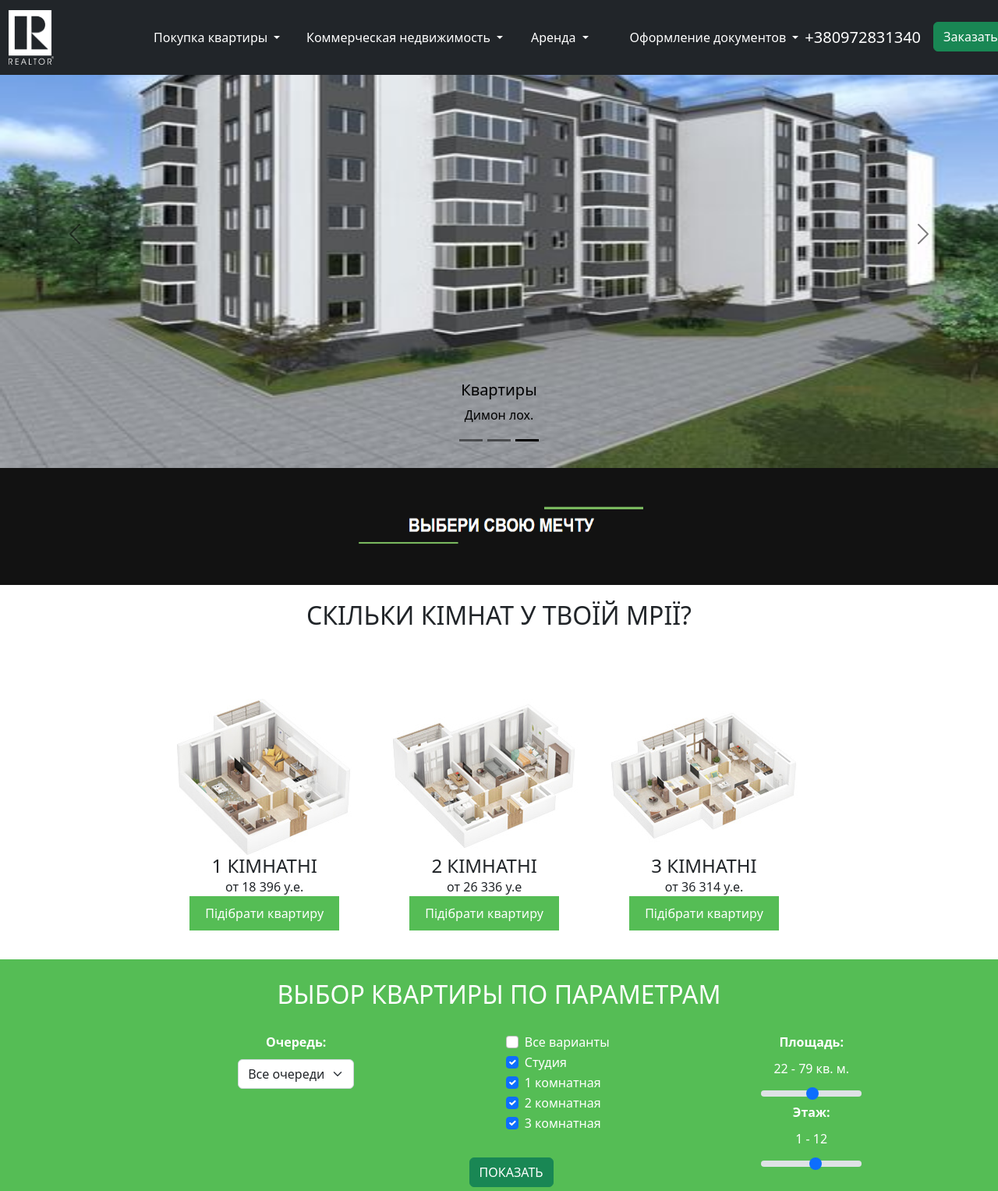
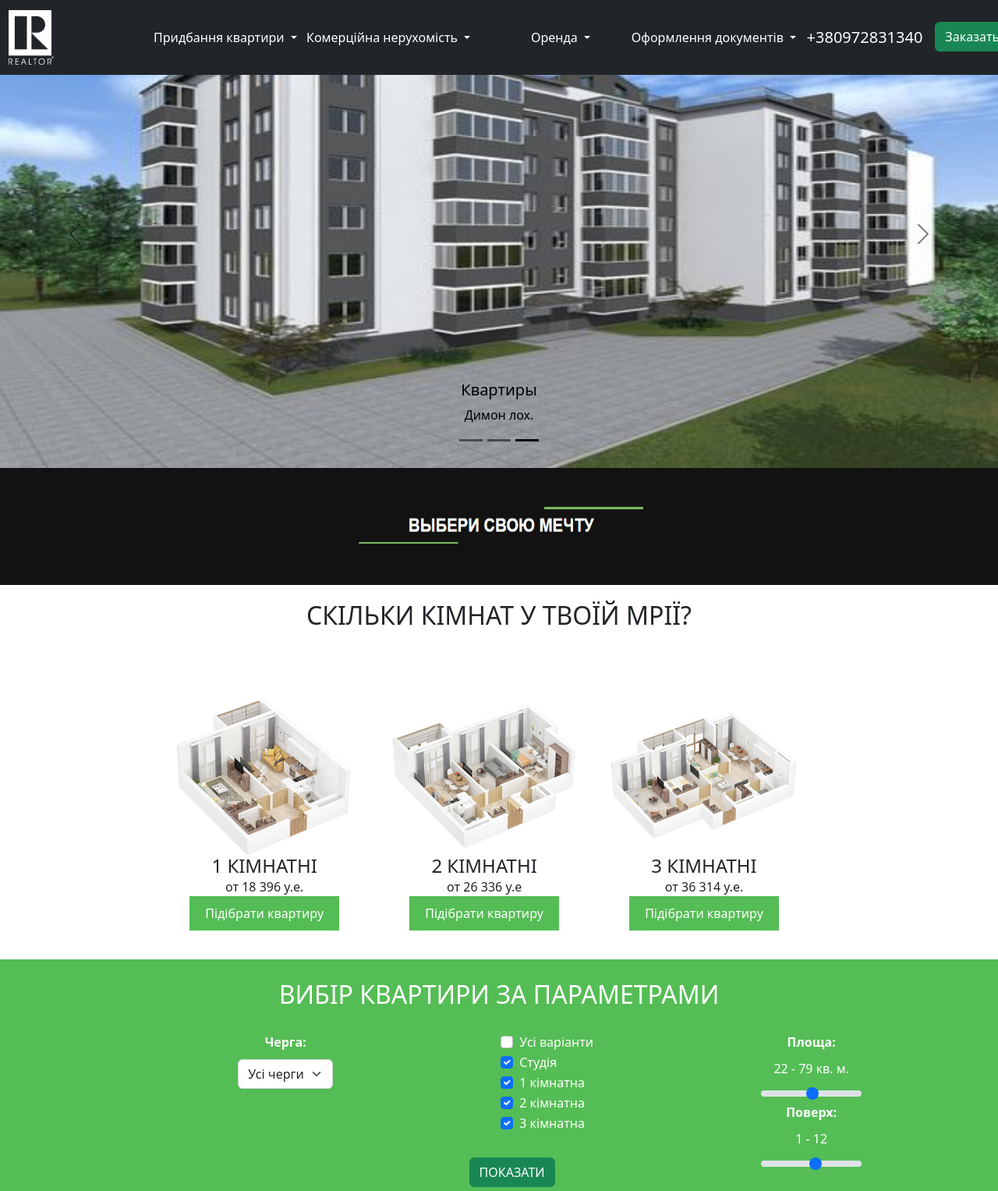
Before and after one commit to Delibero69/odessa-realtor, a Django app: page / in a window 1280 px wide. Shown: the top 1527 px of the page at 78% size. Run offline with Django 4.2, Linux system fonts and the light colour scheme.

Commit message:
vadiklentay

```diff
--- a/project/main/templates/main/base.html
+++ b/project/main/templates/main/base.html
@@ -30,52 +30,52 @@
                 <li class="nav-item dropdown" id='pokypka'>
                     <a class="nav-link dropdown-toggle text-white" href="#" role="button" data-bs-toggle="dropdown"
                        aria-expanded="false">
-                        Покупка квартиры
+                        Придбання квартири
                     </a>
                     <ul class="dropdown-menu style=">
 
-                        <li><a class="dropdown-item" href="#">Жилой район "Сады Ривьеры"</a></li>
+                        <li><a class="dropdown-item" href="#">Житловий район "Сади Рів'єри"</a></li>
                     </ul>
                 </li>
 
                 <li class="nav-item dropdown" id='kom_nedv'>
                     <a class="nav-link dropdown-toggle text-white" href="#" role="button" data-bs-toggle="dropdown"
                        aria-expanded="false">
-                        Коммерческая недвижимость
+                        Комерційна нерухомість
                     </a>
                     <ul class="dropdown-menu style=">
 
-                        <li><a class="dropdown-item" href="#">ФАСАДНЫЕ ПОМЕЩЕНИЯ</a></li>
+                        <li><a class="dropdown-item" href="#">ФАСАДНІ ПРИМІЩЕННЯ</a></li>
                         <li>
                             <hr class="dropdown-divider">
                         </li>
-                        <li><a class="dropdown-item" href="#">КЛАДОВЫЕ</a></li>
+                        <li><a class="dropdown-item" href="#">Кладові</a></li>
                     </ul>
                 </li>
 
                 <li class="nav-item dropdown" id='rent'>
                     <a class="nav-link dropdown-toggle text-white" href="#" role="button" data-bs-toggle="dropdown"
                        aria-expanded="false">
-                        Аренда
+                        Оренда
                     </a>
                     <ul class="dropdown-menu style=">
 
-                        <li><a class="dropdown-item" href="#">КВАРТИРЫ</a></li>
+                        <li><a class="dropdown-item" href="#">КВАРТИРИ</a></li>
                         <li>
                             <hr class="dropdown-divider">
                         </li>
-                        <li><a class="dropdown-item" href="#">КЛАДОВЫЕ</a></li>
+                        <li><a class="dropdown-item" href="#">Кладові</a></li>
                         <li>
                             <hr class="dropdown-divider">
                         </li>
-                        <li><a class="dropdown-item" href="#">КОММЕРЧЕСКИЕ ПОМЕЩЕНИЯ</a></li>
+                        <li><a class="dropdown-item" href="#">КОМЕРЦІЙНІ ПРИМІЩЕННЯ</a></li>
                     </ul>
                 </li>
 
                 <li class="nav-item dropdown" id='oformlenie'>
                     <a class="nav-link dropdown-toggle text-white" href="#" role="button" data-bs-toggle="dropdown"
                        aria-expanded="false">
-                        Оформление документов
+                        Оформлення документів
                     </a>
                     <ul class="dropdown-menu">
                         <li><a class="dropdown-item" href="#">1</a></li>
@@ -111,22 +111,22 @@
 <div class="blue-background " style="height: 300px;width: 100%">
             <div class="container">
 
-                <h2 style="text-align: center;height: 60px ">ВЫБОР КВАРТИРЫ ПО ПАРАМЕТРАМ</h2>
+                <h2 style="text-align: center;height: 60px ">ВИБІР КВАРТИРИ ЗА ПАРАМЕТРАМИ</h2>
                 <div class="blocks">
 
                     <div class="block">
-                        <div class="title">Очередь:</div>
+                        <div class="title">Черга:</div>
 
                         <select class="form-select" aria-label="Default select example">
-                            <option selected>Все очереди</option>
-                            <option value="1">Секция 1</option>
-                            <option value="2">Секция 2</option>
-                            <option value="3">Секция 3</option>
-                            <option value="3">Секция 4</option>
-                            <option value="3">Секция 5</option>
-                            <option value="3">Секция 6</option>
-                            <option value="3">Секция 7</option>
-                            <option value="3">Секция 8</option>
+                            <option selected>Усі черги</option>
+                            <option value="1">Секція 1</option>
+                            <option value="2">Секція 2</option>
+                            <option value="3">Секція 3</option>
+                            <option value="3">Секція 4</option>
+                            <option value="3">Секція 5</option>
+                            <option value="3">Секція 6</option>
+                            <option value="3">Секція 7</option>
+                            <option value="3">Секція 8</option>
                         </select>
                     </div>
 
@@ -134,35 +134,35 @@
                         <div class="form-check">
                             <input class="form-check-input" type="checkbox" value="" id="flexCheckDefault">
                             <label class="form-check-label" for="flexCheckDefault">
-                                Все варианты
+                                Усі варіанти
                             </label>
                         </div>
 
                         <div class="form-check">
                             <input class="form-check-input" type="checkbox" value="" id="flexCheckChecked" checked>
                             <label class="form-check-label" for="flexCheckChecked">
-                                Студия
+                                Студія
                             </label>
                         </div>
 
                         <div class="form-check">
                             <input class="form-check-input" type="checkbox" value="" id="flexCheckChecked" checked>
                             <label class="form-check-label" for="flexCheckChecked">
-                                1 комнатная
+                                1 кімнатна
                             </label>
                         </div>
 
                         <div class="form-check">
                             <input class="form-check-input" type="checkbox" value="" id="flexCheckChecked" checked>
                             <label class="form-check-label" for="flexCheckChecked">
-                                2 комнатная
+                                2 кімнатна
                             </label>
                         </div>
 
                         <div class="form-check">
                             <input class="form-check-input" type="checkbox" value="" id="flexCheckChecked" checked>
                             <label class="form-check-label" for="flexCheckChecked">
-                                3 комнатная
+                                3 кімнатна
                             </label>
                         </div>
                     </div>
@@ -170,17 +170,17 @@
 
                     <div class="block">
 
-                        <div class="title">Площадь:</div>
+                        <div class="title">Площа:</div>
                         <label for="customRange1" class="form-label">22 - 79 кв. м.</label>
                         <input type="range" class="form-range" min="22" max="79" id="customRange1">
 
-                        <div class="title">Этаж:</div>
+                        <div class="title">Поверх:</div>
                         <label for="customRange2" class="form-label">1 - 12</label>
                         <input type="range" class="form-range" min="1" max="12" id="customRange2">
                     </div>
 
                     <div class="text-center" id='btn_show'>
-                        <a type="button" class="btn btn-success" href="{% url 'show_apartment' %}">ПОКАЗАТЬ</a>
+                        <a type="button" class="btn btn-success" href="{% url 'show_apartment' %}">ПОКАЗАТИ</a>
                     </div>
                 </div>
             </div>
```
